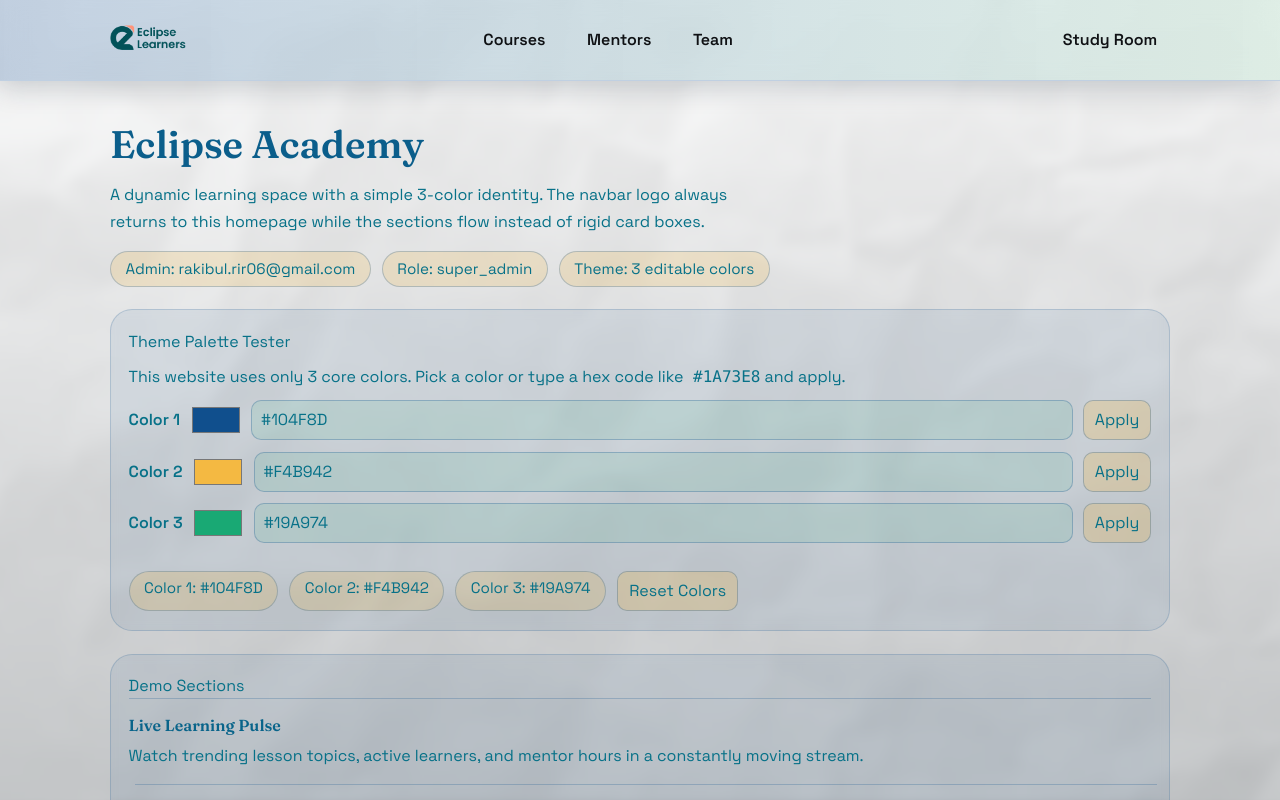
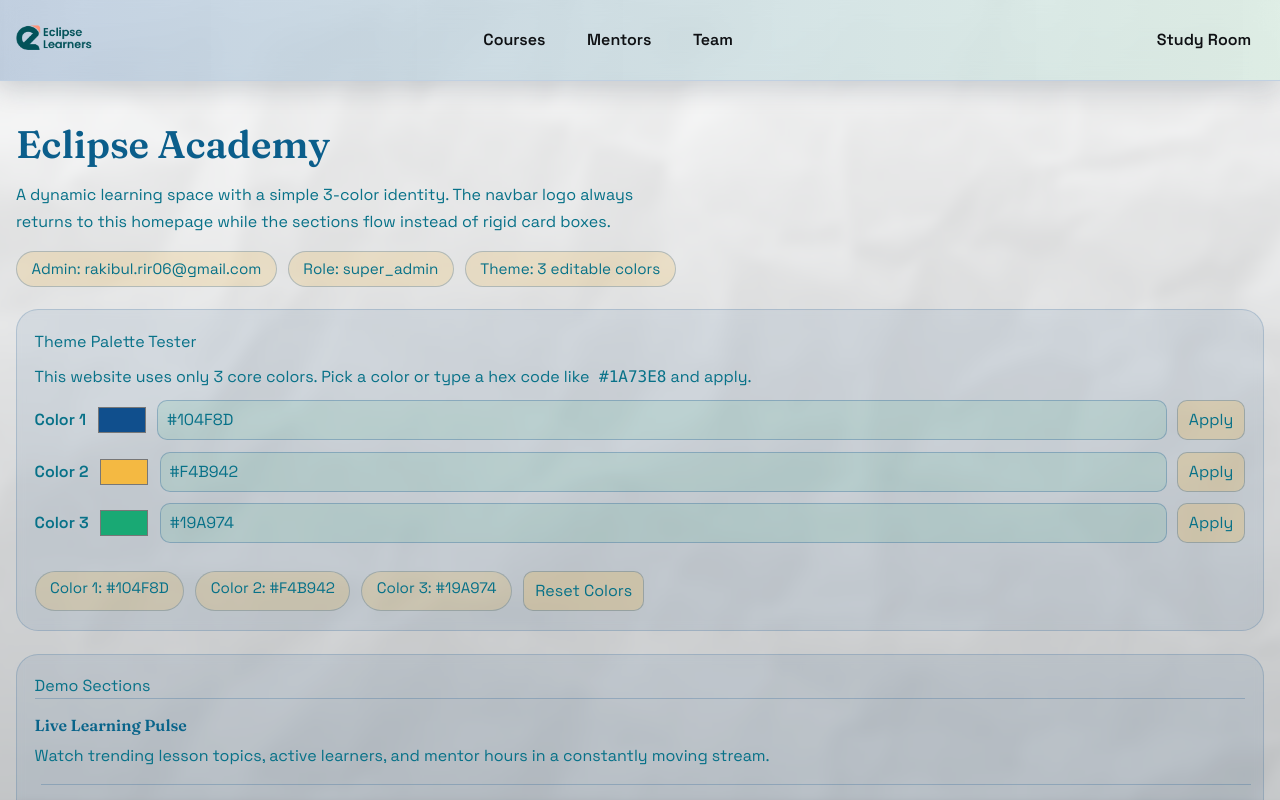
Before and after one commit to RakibulIslam1/eclipse, a Next.js app: page / in a window 1280 px wide. Shown: the top 800 px of the page. Built offline with nearby package versions, Linux system fonts and the light colour scheme.

Commit message:
Widen content and navbar containers for more horizontal space

```diff
--- a/src/app/globals.css
+++ b/src/app/globals.css
@@ -56,9 +56,9 @@ a {
 }
 
 .top-nav {
-  max-width: 1100px;
+  max-width: 1280px;
   margin: 0 auto;
-  padding: 0.5rem 1.25rem;
+  padding: 0.5rem 1rem;
   display: flex;
   align-items: center;
   justify-content: space-between;
@@ -107,9 +107,9 @@ a {
 }
 
 .site-main {
-  max-width: 1100px;
+  max-width: 1280px;
   margin: 0 auto;
-  padding: 2.5rem 1.25rem 3rem;
+  padding: 2.5rem 1rem 3rem;
 }
 
 .home-flow {
```
